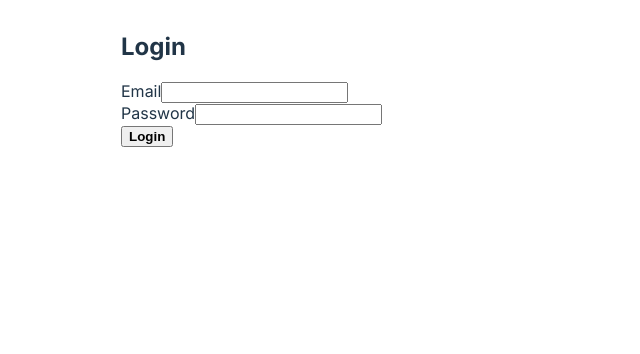
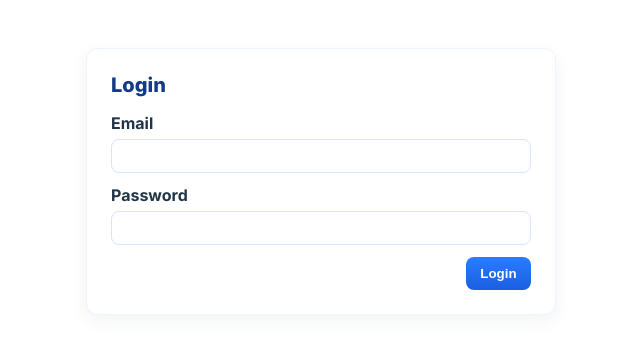
Before and after one commit to Pablo-Francisco-Moura/Trip-Manager, a Vue app in the folder frontend/: page /login in a window 1280 px wide. Shown: the top 354 px of the page, without its empty margins (319-959 px from the left). Built offline with nearby package versions, Linux system fonts and the light colour scheme.

Commit message:
🎨 UI: Interface styling and design.

```diff
--- a/frontend/src/views/Login.vue
+++ b/frontend/src/views/Login.vue
@@ -1,18 +1,34 @@
 <template>
-  <div style="max-width: 400px; margin: 2rem auto">
-    <h2>Login</h2>
-    <form @submit.prevent="submit">
-      <div>
-        <label>Email</label>
-        <input v-model="email" type="email" />
-      </div>
-      <div>
-        <label>Password</label>
-        <input v-model="password" type="password" />
-      </div>
-      <button type="submit">Login</button>
-    </form>
-    <p v-if="error" style="color: red">{{ error }}</p>
+  <div class="login-wrap">
+    <div class="login-card">
+      <h2 class="login-title">Login</h2>
+      <form @submit.prevent="submit" class="login-form">
+        <div class="field">
+          <label class="field-label">Email</label>
+          <input
+            class="field-input"
+            v-model="email"
+            type="email"
+            autocomplete="username"
+          />
+        </div>
+        <div class="field">
+          <label class="field-label">Password</label>
+          <input
+            class="field-input"
+            v-model="password"
+            type="password"
+            autocomplete="current-password"
+          />
+        </div>
+        <div class="actions">
+          <button class="btn" :disabled="loading" type="submit">
+            {{ loading ? "Logging..." : "Login" }}
+          </button>
+        </div>
+      </form>
+      <p v-if="error" class="error">{{ error }}</p>
+    </div>
   </div>
 </template>
 
@@ -20,10 +36,12 @@
 import axios from "axios";
 export default {
   data() {
-    return { email: "", password: "", error: null };
+    return { email: "", password: "", error: null, loading: false };
   },
   methods: {
     async submit() {
+      this.error = null;
+      this.loading = true;
       try {
         const res = await axios.post("/api/login", {
           email: this.email,
@@ -34,10 +52,87 @@ export default {
         axios.defaults.headers.common["Authorization"] = `Bearer ${token}`;
         this.$router.push("/dashboard");
       } catch (e) {
-        // Prefer server message, fallback to network/error message
         this.error = e.response?.data?.message || e.message || "Login failed";
+      } finally {
+        this.loading = false;
       }
     },
   },
 };
 </script>
+
+<style scoped>
+.login-wrap {
+  display: flex;
+  align-items: center;
+  justify-content: center;
+  padding: 2.5rem 1rem;
+}
+.login-card {
+  width: 100%;
+  max-width: 420px;
+  background: #ffffff;
+  border: 1px solid #eef4ff;
+  box-shadow: 0 6px 18px rgba(33, 53, 71, 0.06);
+  padding: 1.5rem;
+  border-radius: 12px;
+}
+.login-title {
+  margin: 0 0 1rem 0;
+  font-size: 1.25rem;
+  font-weight: 800;
+  color: #123a8a;
+}
+.login-form .field {
+  display: flex;
+  flex-direction: column;
+  margin-bottom: 0.75rem;
+}
+.field-label {
+  font-weight: 700;
+  margin-bottom: 0.35rem;
+  color: #213547;
+}
+.field-input {
+  padding: 0.55rem 0.6rem;
+  border-radius: 8px;
+  border: 1px solid #d7e3ff;
+  font-weight: 600;
+  box-sizing: border-box;
+}
+.actions {
+  display: flex;
+  justify-content: flex-end;
+}
+.btn {
+  background: linear-gradient(180deg, #2b7cff, #1a5fe0);
+  color: #fff;
+  border: none;
+  padding: 0.55rem 0.9rem;
+  border-radius: 8px;
+  cursor: pointer;
+  font-weight: 700;
+}
+.btn:disabled {
+  opacity: 0.6;
+  cursor: not-allowed;
+}
+.error {
+  color: #c0392b;
+  margin-top: 0.75rem;
+  font-weight: 600;
+}
+
+@media (max-width: 480px) {
+  .login-card {
+    padding: 1rem;
+    border-radius: 10px;
+  }
+  .actions {
+    justify-content: stretch;
+  }
+  .btn {
+    width: 100%;
+  }
+}
+</style>
```
